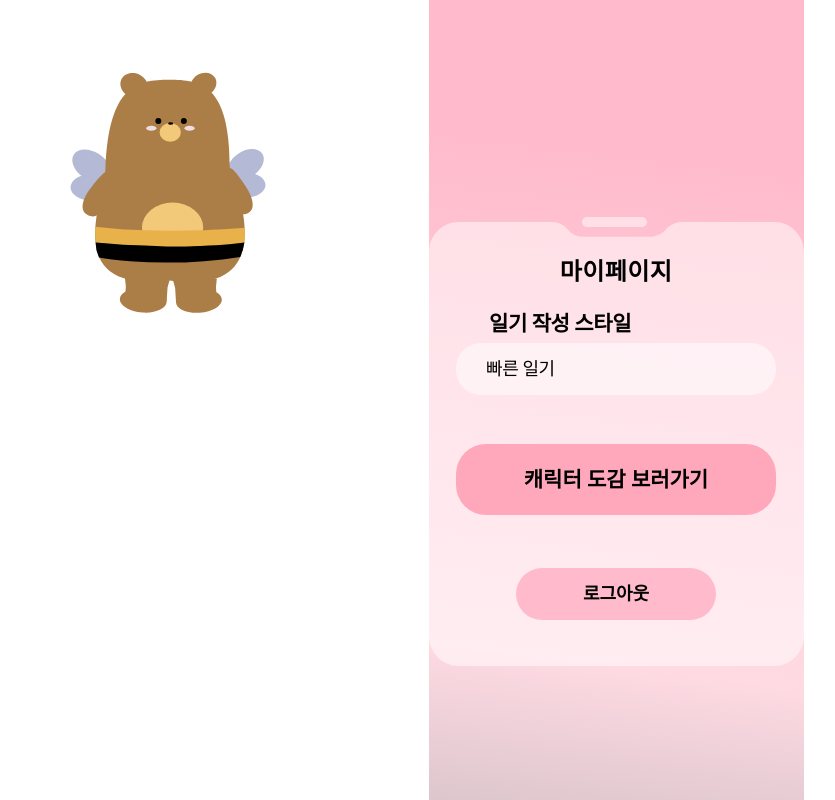
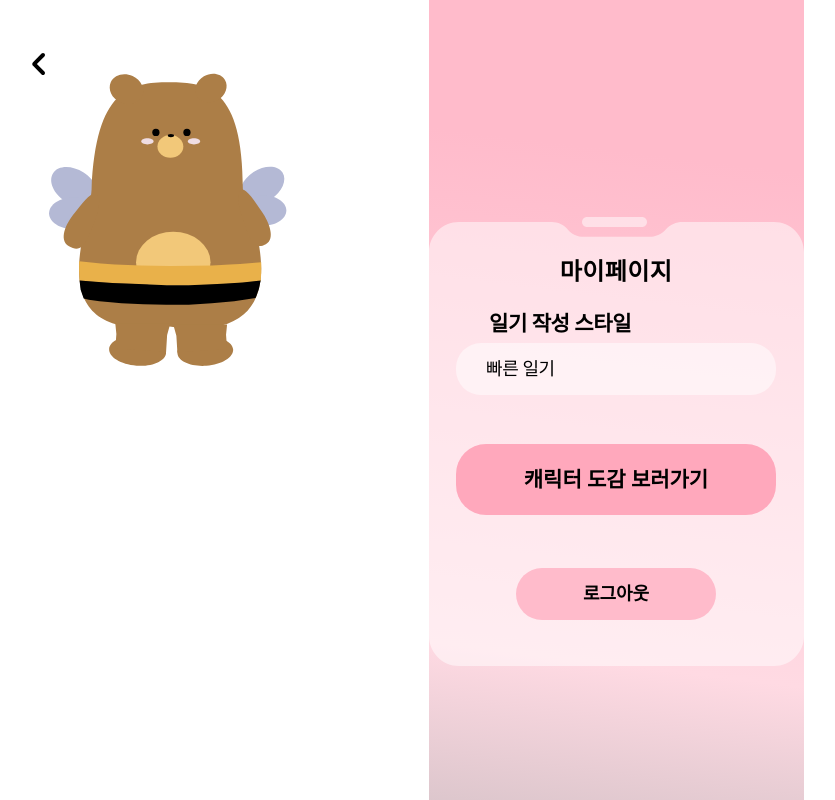
Before and after one commit to KAU2024-SANHAK/SANHAK_Client, a React (Vite) app: page /mypage in a window 1280 px wide. Shown: the whole page, without its empty margins (24-859 px from the left). Built offline with nearby package versions, Linux system fonts and the light colour scheme; no server answers.

Commit message:
feat: BackBuutton 생성 및 배치

```diff
--- /dev/null
+++ b/src/components/common/buttons/Back/BtnBack.jsx
@@ -0,0 +1,9 @@
+import * as S from './BtnBack.style'
+
+export default function BtnBack(){
+    return(
+        <S.ButtonWrapper>
+            <S.BackButton/>
+        </S.ButtonWrapper>
+    )
+}
--- /dev/null
+++ b/src/components/common/buttons/Back/BtnBack.style.js
@@ -0,0 +1,10 @@
+import styled from "styled-components";
+import { IcBackButton } from "../../../../assets/svg";
+
+export const ButtonWrapper =styled.button`
+    background-color: transparent;
+    border: none;
+`
+export const BackButton = styled(IcBackButton)`
+    display: flex;
+`
--- a/src/pages/MyPage/MyPage.jsx
+++ b/src/pages/MyPage/MyPage.jsx
@@ -1,12 +1,16 @@
 import * as S from './MyPage.style'
 import PopUp from '../../components/PopUp/PopUp'
+import BtnBack from '../../components/common/buttons/Back/BtnBack'
 
 
 export default function MyPage(){
     return(
         <S.MyPageWrapper>
+            <S.BackButtonWrapper>
+                <BtnBack/>
+            </S.BackButtonWrapper>
             <S.HoneyBearWrapper>
-                <S.HoneyBear height='24.65rem'/>
+                <S.HoneyBear height='30rem'/>
             </S.HoneyBearWrapper>
             <PopUp>
                 마이페이지
--- a/src/pages/MyPage/MyPage.style.js
+++ b/src/pages/MyPage/MyPage.style.js
@@ -1,5 +1,6 @@
 import styled from "styled-components";
 import { IcHoneyBear } from "../../assets/svg";
+import { BackButton } from "../../components/common/buttons/Back/BtnBack.style";
 
 export const MyPageWrapper=styled.div`
     background: ${({ theme }) => theme.colors.gradient.gradient_pink};
@@ -15,3 +16,8 @@ export const HoneyBearWrapper = styled.div`
 export const HoneyBear = styled(IcHoneyBear)`
     display: flex;
 `
+export const BackButtonWrapper = styled.div`
+    position: absolute;
+    top: 2rem;
+    left: 2.8rem;
+`
```
